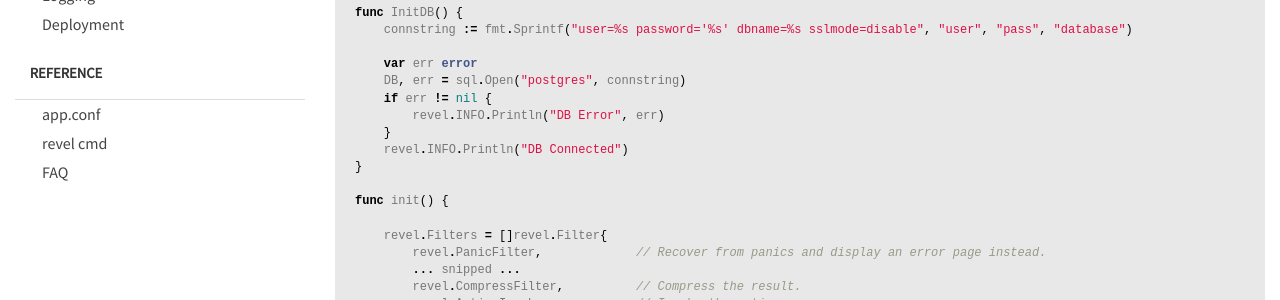
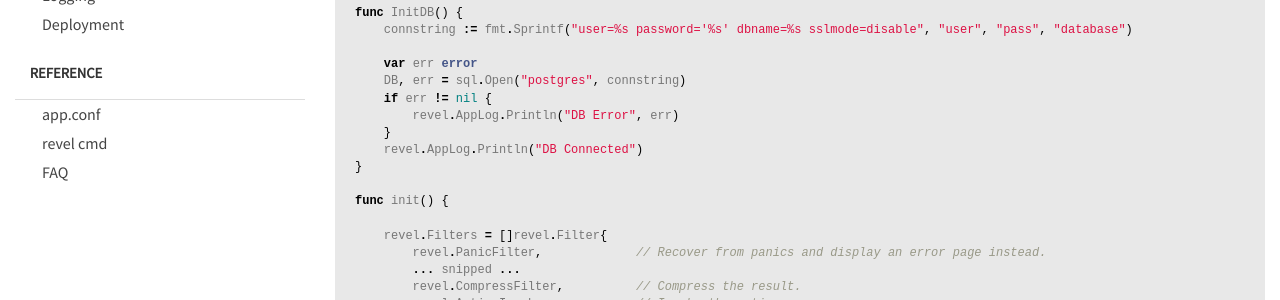
Before and after one commit to revel/revel.github.io, a Jekyll site: the page built from manual/database.md, in a window 1280 px wide. Shown: the part 967-1267 px from the top of the page. Built offline with Jekyll 4.4.1, drawn with Linux system fonts in a browser that asks for light colours; nearby versions of some CDN libraries.

Commit message:
Update database guidance
Reflect deprecation of revel.INFO in favor of revel.AppLog

```diff
--- a/manual/database.md
+++ b/manual/database.md
@@ -51,9 +51,9 @@ func InitDB() {
     var err error
     DB, err = sql.Open("postgres", connstring)
     if err != nil {
-        revel.INFO.Println("DB Error", err)
+        revel.AppLog.Println("DB Error", err)
     }
-    revel.INFO.Println("DB Connected")
+    revel.AppLog.Println("DB Connected")
 }
 
 func init() {
```
